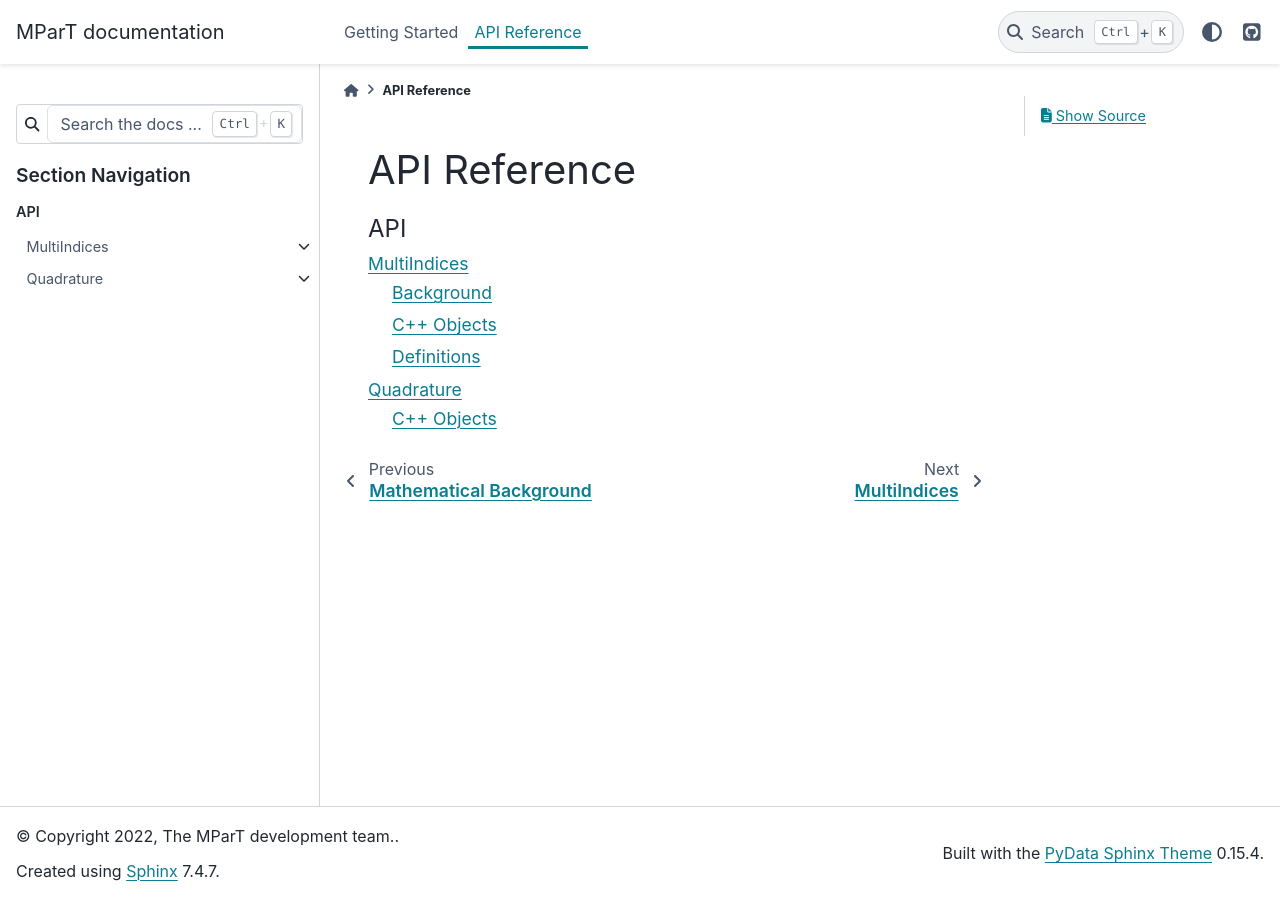
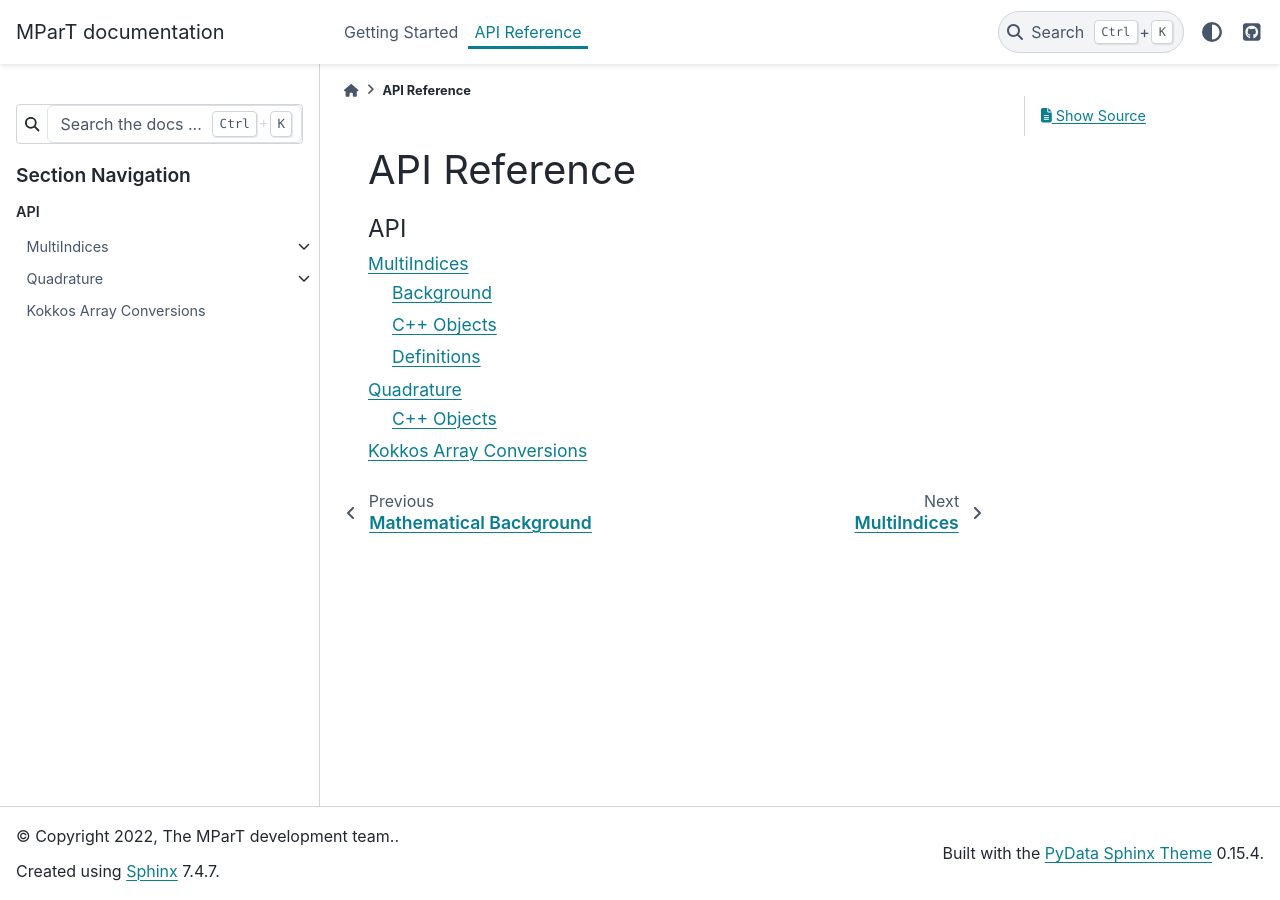
Before and after one commit to MeasureTransport/MParT, a Sphinx documentation site: the page built from docs/source/api/index.rst, in a window 1280 px wide. Built offline with Sphinx 7.4.7 and the PyData theme 0.15.4, drawn with Linux system fonts in a browser that asks for light colours.

Commit message:
Added sphinx documentation of array conversions.

```diff
--- a/docs/source/api/index.rst
+++ b/docs/source/api/index.rst
@@ -9,3 +9,4 @@
 
    multiindex
    quadrature
+   utilities/kokkoswrappers
--- /dev/null
+++ b/docs/source/api/utilities/kokkoswrappers.rst
@@ -0,0 +1,5 @@
+=============================
+Kokkos Array Conversions
+=============================
+
+.. doxygengroup:: ArrayUtilities
```
Also changed, not shown: 1 other file.
